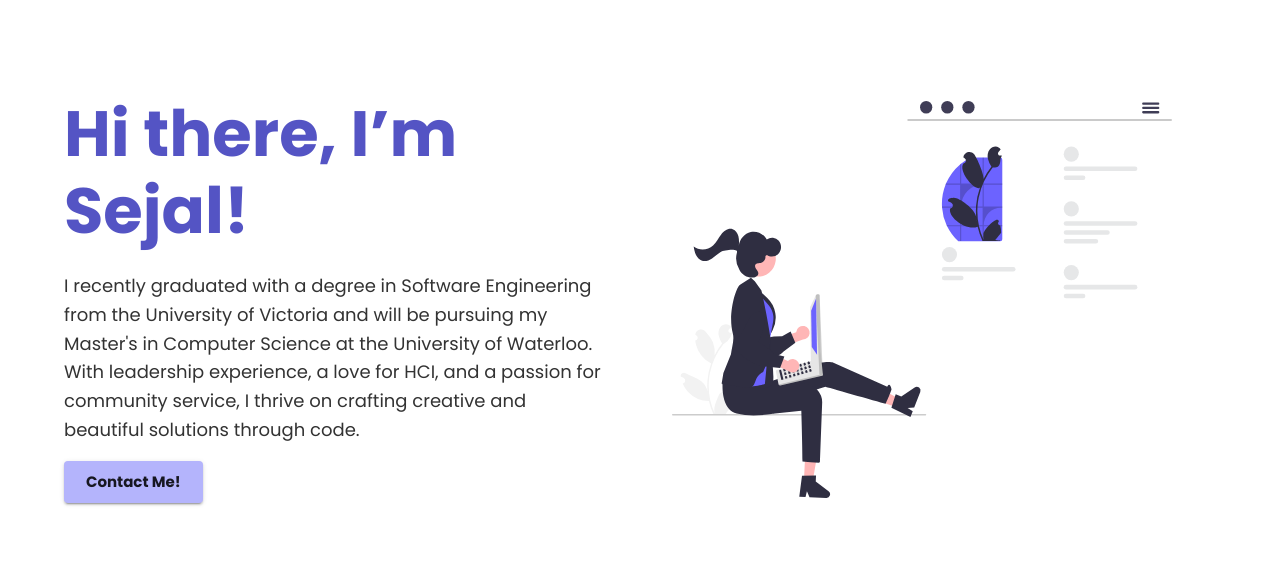
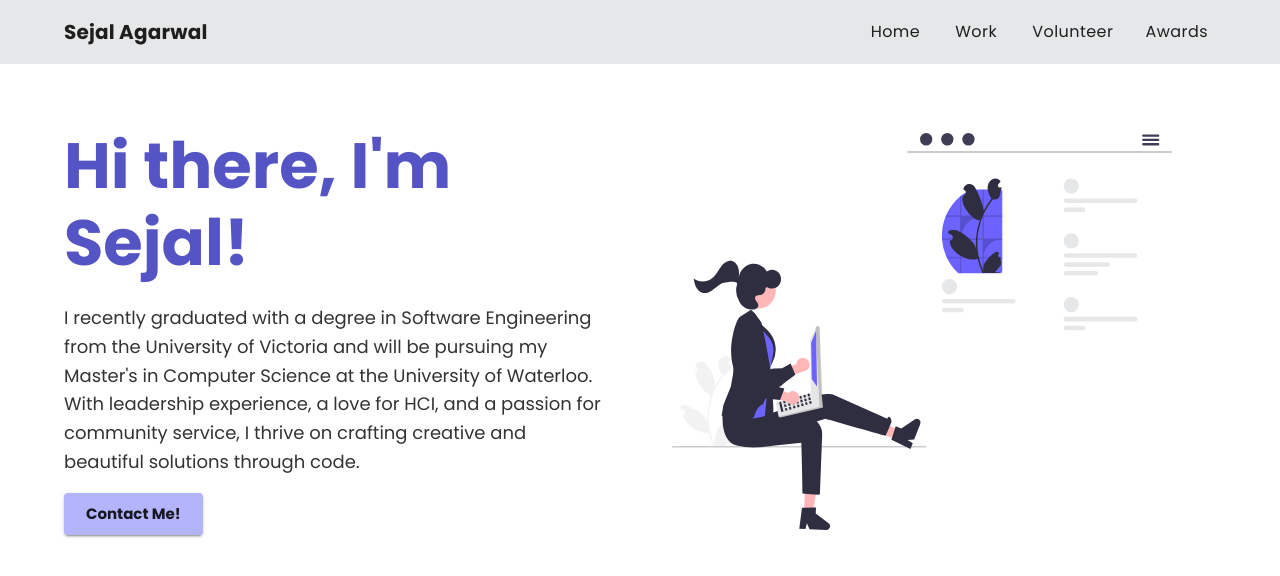
Before and after one commit to sejal-agarwal/personal-site, a Next.js app: page / in a window 1280 px wide. Shown: the top 576 px of the page. Built offline with nearby package versions, Linux system fonts and the light colour scheme.

Commit message:
Added banner

```diff
--- a/package.json
+++ b/package.json
@@ -11,6 +11,7 @@
   "dependencies": {
     "@emotion/react": "^11.14.0",
     "@emotion/styled": "^11.14.0",
+    "@mui/icons-material": "^7.1.1",
     "@mui/material": "^7.1.1",
     "next": "15.3.3",
     "react": "^19.0.0",
--- /dev/null
+++ b/src/app/components/Header.tsx
@@ -0,0 +1,127 @@
+"use client";
+import * as React from "react";
+import NextLink from "next/link";
+import {
+  AppBar,
+  Toolbar,
+  Typography,
+  Button,
+  Box,
+  IconButton,
+  Menu,
+  MenuItem,
+  Container,
+} from "@mui/material";
+import MenuIcon from "@mui/icons-material/Menu";
+
+const NAV_ITEMS = [
+  { label: "Home",      href: "#home" },
+  { label: "Work",      href: "#work" },
+  { label: "Volunteer", href: "#volunteer" },
+  { label: "Awards",    href: "#awards" },
+];
+
+export default function Header() {
+  const [anchorEl, setAnchorEl] = React.useState<null | HTMLElement>(null);
+  const open = Boolean(anchorEl);
+  const handleOpen = (e: React.MouseEvent<HTMLElement>) => setAnchorEl(e.currentTarget);
+  const handleClose = () => setAnchorEl(null);
+
+  return (
+    <AppBar
+      position="sticky"
+      elevation={0}
+      sx={{ bgcolor: "#e6e7e8" }}
+    >
+      <Container maxWidth="lg">
+        <Toolbar disableGutters>
+          <Typography
+            variant="h6"
+            component={NextLink}
+            href="#home"
+            sx={{
+              textDecoration: "none",
+              color: "text.primary",
+              fontFamily: "Poppins",
+              fontWeight: 700,
+              flexGrow: { xs: 1, md: 0 },
+            }}
+          >
+            Sejal Agarwal
+          </Typography>
+
+          <Box
+            sx={{
+              display: { xs: "none", md: "flex" },
+              ml: "auto",
+            }}
+          >
+            {NAV_ITEMS.map((item) => {
+              const isHome = item.href === "#home";
+              return (
+                <Button
+                  key={item.href}
+                  component={NextLink}
+                  href={isHome ? "#" : item.href}
+                  onClick={isHome ? (e) => {
+                    e.preventDefault();
+                    window.scrollTo({ top: 0, behavior: "smooth" });
+                  } : undefined}
+                  variant="text"
+                  color="inherit"
+                  sx={{
+                    ml: 2,
+                    textTransform: "none",
+                    fontFamily: "Poppins",
+                    fontSize: "1rem",
+                    color: "text.primary",
+                  }}
+                >
+                  {item.label}
+                </Button>
+              );
+            })}
+          </Box>
+
+          <Box sx={{ display: { xs: "flex", md: "none" } }}>
+            <IconButton
+              onClick={handleOpen}
+              sx={{ color: "text.primary" }}
+            >
+              <MenuIcon />
+            </IconButton>
+            <Menu
+              anchorEl={anchorEl}
+              open={open}
+              onClose={handleClose}
+              keepMounted
+              anchorOrigin={{ vertical: "bottom", horizontal: "right" }}
+              transformOrigin={{ vertical: "top",    horizontal: "right" }}
+            >
+              {NAV_ITEMS.map((item) => {
+                const isHome = item.href === "#home";
+                return (
+                  <MenuItem
+                    key={item.href}
+                    component={NextLink}
+                    href={isHome ? "#" : item.href}
+                    onClick={(e) => {
+                      handleClose();
+                      if (isHome) {
+                        e.preventDefault();
+                        window.scrollTo({ top: 0, behavior: "smooth" });
+                      }
+                    }}
+                    sx={{ fontFamily: "Poppins", textTransform: "none" }}
+                  >
+                    {item.label}
+                  </MenuItem>
+                );
+              })}
+            </Menu>
+          </Box>
+        </Toolbar>
+      </Container>
+    </AppBar>
+  );
+}
--- a/src/app/layout.tsx
+++ b/src/app/layout.tsx
@@ -1,41 +1,34 @@
 import "./globals.css";
 import { Metadata } from "next";
-import { Poppins, Press_Start_2P } from "next/font/google";
+import { Poppins } from "next/font/google";
+import Header from "./components/Header";
+import { Providers } from "./providers";
 
 export const metadata: Metadata = {
-  title: "Sejal Agarwal - Software Engineer",
+  title: "Sejal Agarwal – Software Engineer",
   description: "Personal site of Sejal Agarwal",
 };
 
 const poppins = Poppins({
-  weight: ["400", "700"],
+  weight: ["400","700"],
   subsets: ["latin"],
   variable: "--font-poppins",
   display: "swap",
 });
 
-const pressStart = Press_Start_2P({
-  weight: "400",
-  subsets: ["latin"],
-  variable: "--font-press-start",
-  display: "swap",
-});
-
-export default function RootLayout({
-  children,
-}: {
-  children: React.ReactNode;
-}) {
+export default function RootLayout({ children }: { children: React.ReactNode }) {
   return (
     <html lang="en">
       <body
         className={`
           ${poppins.variable}
-          ${pressStart.variable}
           antialiased
         `}
       >
-        {children}
+        <Header />
+        <Providers>
+          {children}
+        </Providers>
       </body>
     </html>
   );
--- a/src/app/page.tsx
+++ b/src/app/page.tsx
@@ -6,49 +6,18 @@ import {
   Container,
   Typography,
   Button,
-  createTheme,
-  ThemeProvider,
 } from "@mui/material";
 
 import womanProgrammer from "../../public/womanProgrammer.svg";
 
-const theme = createTheme({
-  palette: {
-    background: { default: "#ffffff" },
-    primary:    { main: "#5454c4" },
-    secondary:  { main: "#b4b4fc" },
-    text:       { primary: "#333333" },
-  },
-  typography: {
-    fontFamily: ["Poppins", "sans-serif"].join(","),
-    h1: {
-      fontWeight: 700,
-      fontSize: "2.25rem",
-      lineHeight: 1.2,
-      "@media (min-width:600px)": { fontSize: "3rem" },
-      "@media (min-width:900px)": { fontSize: "4rem" },
-    },
-    body1: {
-      fontSize: "0.95rem",
-      "@media (min-width:600px)": { fontSize: "1.125rem" },
-      lineHeight: 1.6,
-    },
-    button: {
-      textTransform: "none",
-      fontWeight: 600,
-    },
-  },
-});
-
 export default function Home() {
   return (
-    <ThemeProvider theme={theme}>
       <Box
         component="main"
         sx={{
           bgcolor: "background.default",
           minHeight: "100vh",
-          py: { xs: 6, md: 12 },
+          py: { xs: 6, md: 8 },
         }}
       >
         <Container maxWidth="lg">
@@ -62,7 +31,7 @@ export default function Home() {
           >
             <Box sx={{ flex: 1 }}>
               <Typography variant="h1" color="primary" gutterBottom>
-                Hi there, I’m Sejal!
+                Hi there, I'm Sejal!
               </Typography>
               <Typography variant="body1" color="text.primary" paragraph>
                 I recently graduated with a degree in Software Engineering from
@@ -105,6 +74,5 @@ export default function Home() {
           </Box>
         </Container>
       </Box>
-    </ThemeProvider>
   );
 }
--- /dev/null
+++ b/src/app/providers.tsx
@@ -0,0 +1,37 @@
+"use client";
+import { ThemeProvider, createTheme } from "@mui/material/styles";
+import React from "react";
+
+const palette = {
+  background: { default: "#ffffff" },
+  primary:    { main: "#5454c4" },
+  secondary:  { main: "#b4b4fc" },
+  text:       { primary: "#333333" },
+};
+
+const typography = {
+  fontFamily: ["Poppins","sans-serif"].join(","),
+  h1: {
+    fontFamily: ["Poppins","sans-serif"].join(","),
+    fontWeight: 700,
+    lineHeight: 1.2,
+    fontSize: "2.25rem",
+    "@media (min-width:600px)": { fontSize: "3rem" },
+    "@media (min-width:900px)": { fontSize: "4rem" },
+  },
+  body1: {
+    fontSize: "0.95rem",
+    lineHeight: 1.6,
+    "@media (min-width:600px)": { fontSize: "1.125rem" },
+  },
+  button: {
+    textTransform: "none" as const,
+    fontWeight: 600,
+  },
+};
+
+const theme = createTheme({ palette, typography });
+
+export function Providers({ children }: { children: React.ReactNode }) {
+  return <ThemeProvider theme={theme}>{children}</ThemeProvider>;
+}
```
Also changed, not shown: 1 other file (tests, documents, lock files or other folders).
